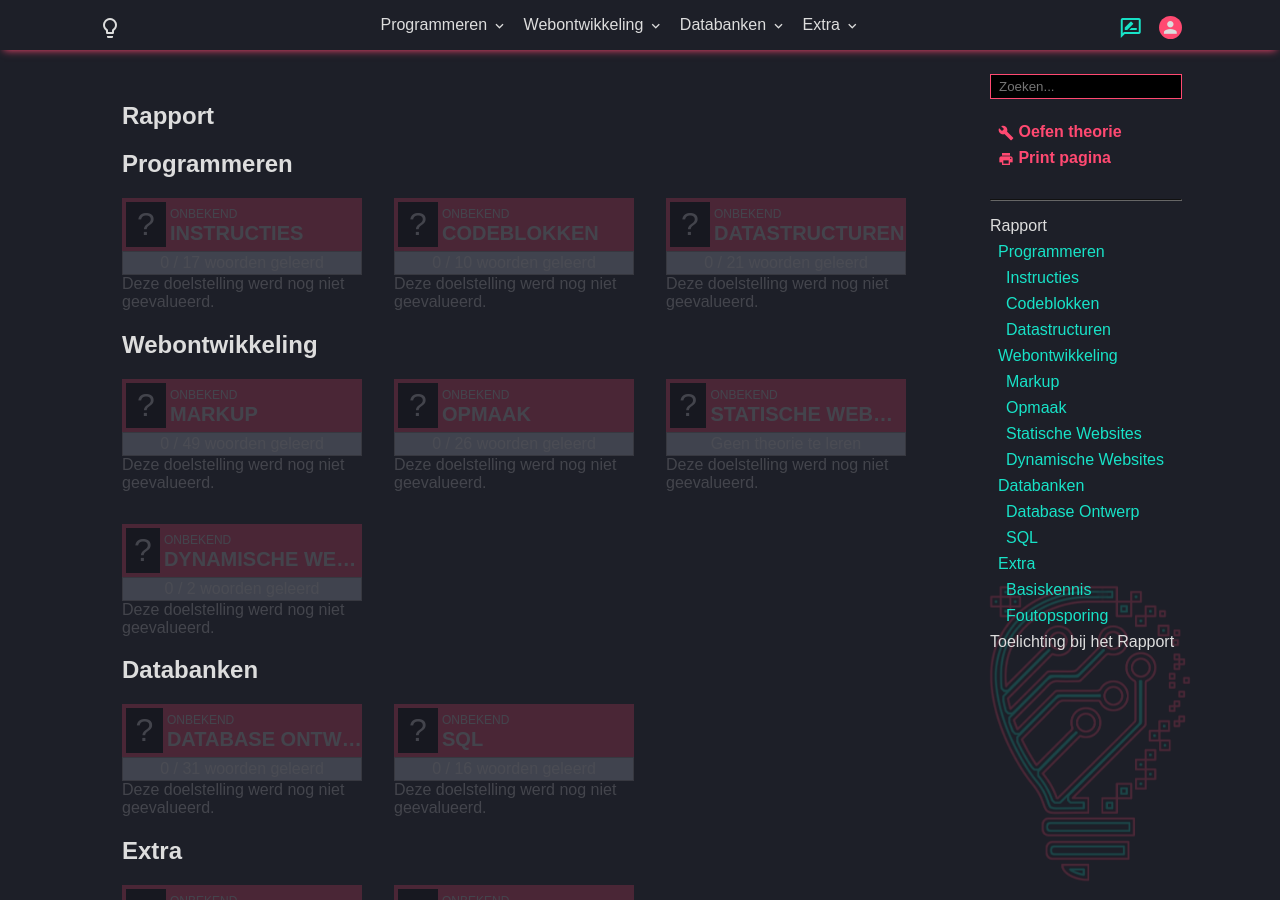
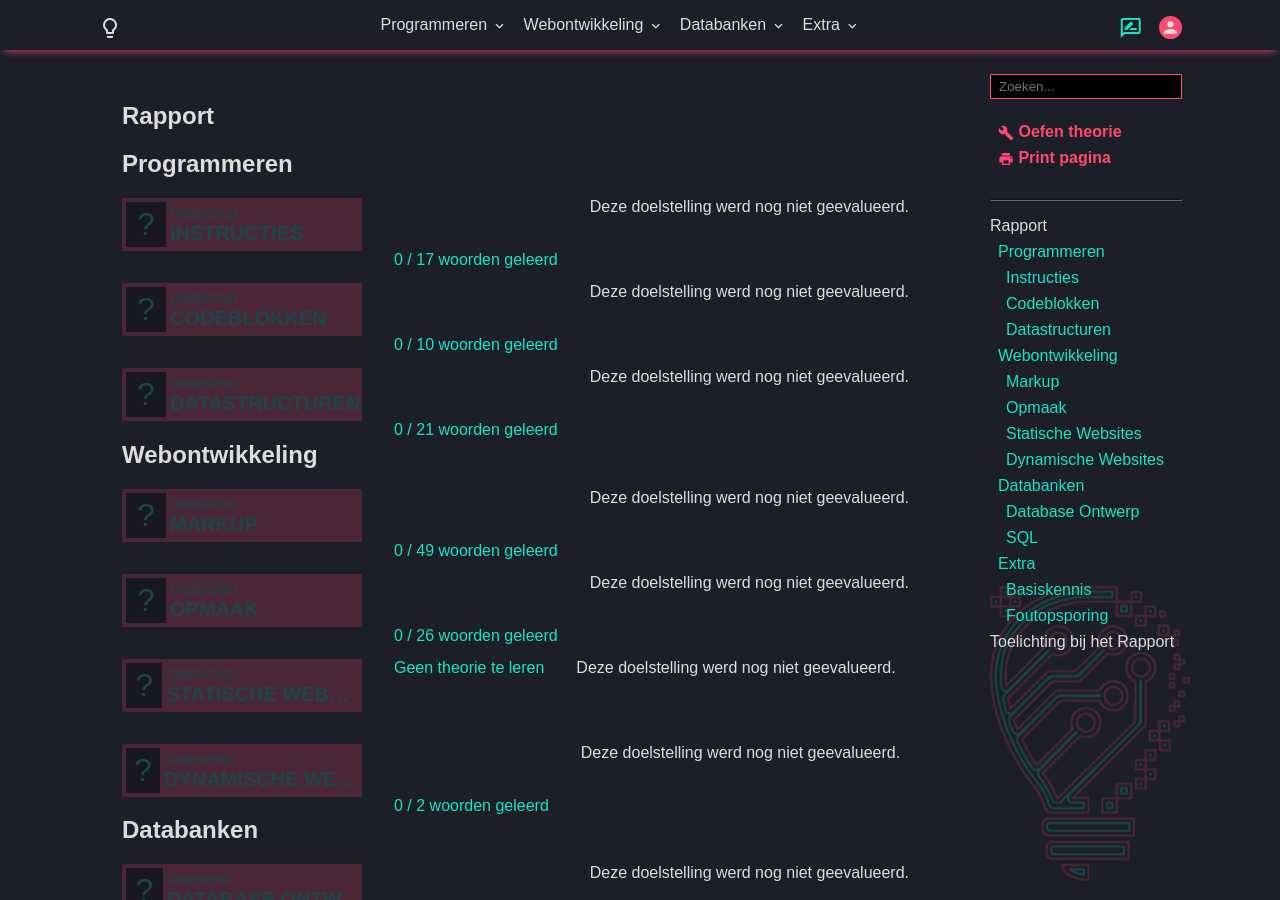
Before and after one commit to T-INFORMATICA/t-informatica.github.io, a Jekyll site: the page built from lms-reportcard.html, in a window 1280 px wide and 900 px high. Built offline with Jekyll 4.4.1, drawn with Linux system fonts in a browser that asks for light colours; comment, search, counter and statistics services are not loaded.

Commit message:
Update reportcard-subject.html

```diff
--- a/_includes/reportcard-subject.html
+++ b/_includes/reportcard-subject.html
@@ -1,4 +1,4 @@
-<div class="subjectResultCard-v2 unknownGrade" id="{{include.id}}">
+<a href="#" class="subjectResultCard-v2 unknownGrade" id="{{include.id}}">
     <div class="result" title="{{include.subject}}">
         <div class="grade">
             ?
@@ -11,7 +11,9 @@
     {% if include.progressTotal > 0 %}
     <div class="progressbar-bg">
         <div class="progressbar-progress" style="width: 0%"></div>
-        <a href="/lms-exercise.html?subject={{include.subject}}" class="progressbar-label"><span class="numWordsLearned">0</span> / <span class="maxWordsLearned">{{include.progressTotal}}</span> woorden geleerd</a>
+        <a href="/lms-exercise.html?subject={{include.subject}}" class="progressbar-label"><span
+                class="numWordsLearned">0</span> / <span class="maxWordsLearned">{{include.progressTotal}}</span>
+            woorden geleerd</a>
     </div>
     {% else %}
     <div class="progressbar-bg">
@@ -21,4 +23,4 @@
     <div class="comments">
         Deze doelstelling werd nog niet geevalueerd.
     </div>
-</div>
+</a>
```
